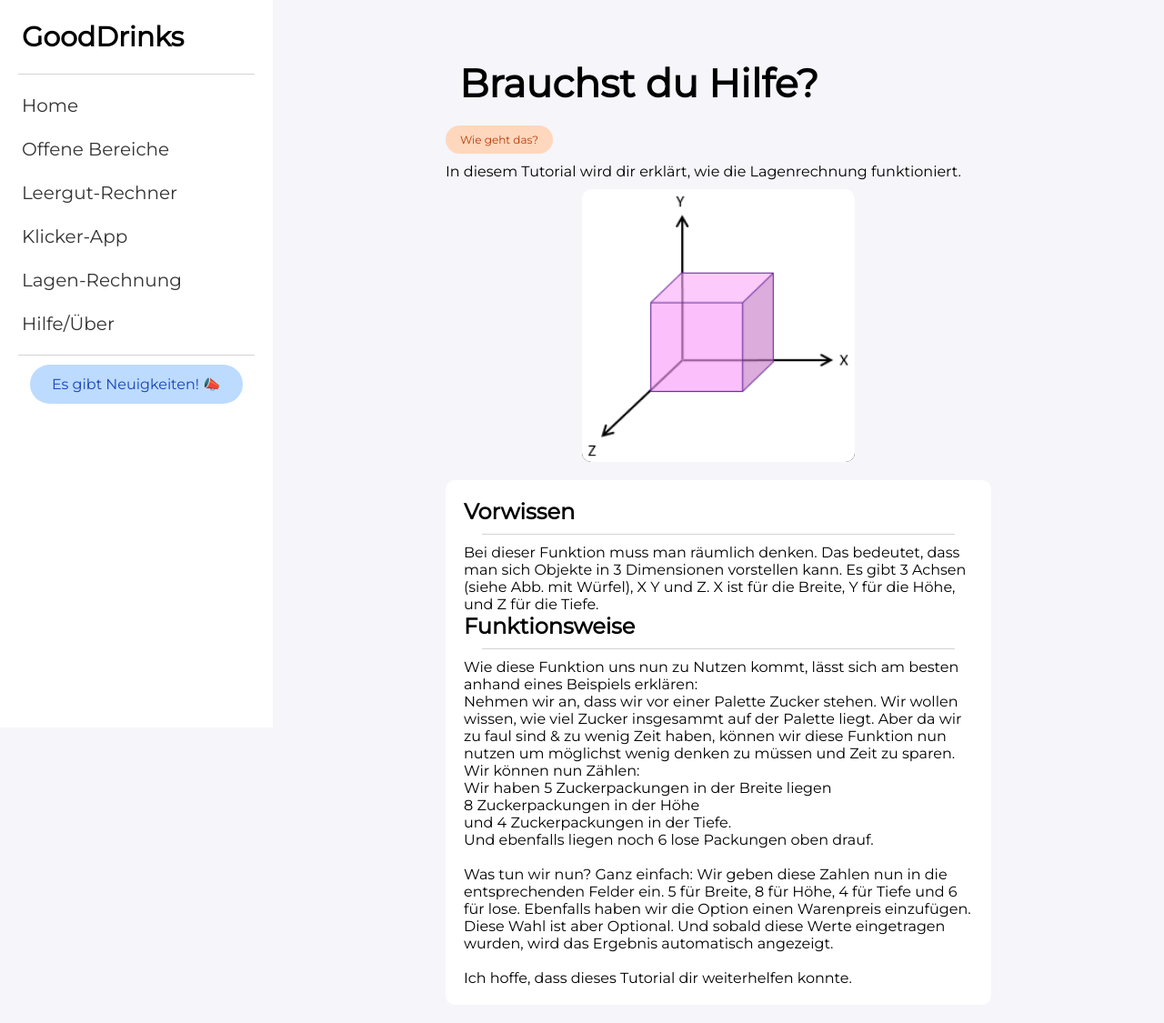
After one commit to sarguhl/GoodDrinks, a Flask app: page /funktion-drei/help in a window 1280 px wide. The commit adds this page. Shown: the whole page at 91% size. Run offline with Flask 2, Linux system fonts and the light colour scheme; some libraries are stand-ins or nearby versions.

Commit message:
Change UI/Funktions/Add Help

```diff
--- a/website/static/index.css
+++ b/website/static/index.css
@@ -28,6 +28,15 @@ main {
     margin-top: 10px;
     margin-bottom: 20px;
 }
+
+
+
+
+
+
+
+
+
 
 
 
@@ -70,7 +79,6 @@ nav {
     width:30px;
     cursor:pointer;
 }
-
 .menu__btn span{
 
     background: rgb(0, 0, 0);
@@ -96,22 +104,9 @@ nav {
     width:75%;
 
 }
-
-.menu__btn input[type="checkbox"]{
-    display:none;
-}
-
 .ext_nav {
     height: 40px;
 }
-
-#menu__toggle {
-    opacity: 0;
-  }
-
-  #menu__toggle:checked ~ .menu__box {
-    left: 0 !important;
-  }
 .menu__btn {
     position: absolute;
     top: 20px;
@@ -123,11 +118,12 @@ nav {
     z-index: 31;
 }
 
+
 .menu__box {
     z-index: 30;
     display: block;
     position: fixed;
-    top: 0;
+    top: 0 !important;
     left: -100%;
     width: 300px;
     height: 100%;
@@ -144,7 +140,7 @@ nav {
     padding: 12px 24px;
     color: #333;
     font-size: 20px;
-    font-weight: 600;
+    font-weight: 400;
     text-decoration: none;
     transition-duration: .25s;
 }
@@ -152,42 +148,95 @@ nav {
     background-color: #CFD8DC;
 }
 
-.menu__item_ann {
+.menu__item_ann, .menu__item_ann1, .menu__item_ann2 {
     display: inline-block;
     padding: 12px 24px;
     margin: 10px;
-    font-size: 15px;
+    font-weight: 400;
     text-decoration: none;
     transition-duration: .25s;
-    color: #1744b8;
-    background-color: #bcdbff;
     border-radius: 50px;
     width: fit-content;
 }
+
+.menu__item_ann {
+    color: #1744b8;
+    background-color: #bcdbff;
+}
+
 .menu__item_ann1 {
-    display: inline-block;
-    padding: 12px 24px;
-    margin: 10px;
-    font-size: 15px;
-    text-decoration: none;
-    transition-duration: .25s;
     color: #1bad40;
     background-color: #c4ffce;
-    border-radius: 50px;
-    width: fit-content;
 }
 .menu__item_ann2 {
-    display: inline-block;
-    padding: 12px 24px;
-    margin: 10px;
-    font-size: 15px;
-    text-decoration: none;
-    transition-duration: .25s;
     color: #b83c0c;
     background-color: #ffd7bc;
-    border-radius: 50px;
-    width: fit-content;
 }
+
+@media only screen and (max-width: 960px) {
+    .menu__btn input[type="checkbox"]{
+        display:none;
+    }
+    #menu__toggle {
+        opacity: 0;
+    }
+    #menu__toggle:checked ~ .menu__box {
+        left: 0 !important;
+    }
+    #menu__toggle:checked ~ .menu__btn {
+        position: fixed;
+    }
+    .navtext {
+        display: none;
+    }
+    nav .divline {
+        display: none;
+    }
+}
+
+
+@media screen and (min-width: 960px) {
+    #menu__toggle {
+        display:none;
+    }
+    .menu__box {
+        left: 0 !important;
+        display: block;
+        position: fixed;
+        padding: 10px 0;
+    }
+
+    body {
+        margin-left: 300px;
+    }
+
+    .nav_burger label {
+        display: none;
+    }
+
+
+    .logo {
+        display: none;
+    }
+}
+
+.navtext {
+    padding: 12px 24px;
+    font-weight: 900;
+    font-size: 30px;
+}
+
+.navtext a {
+    text-decoration: none;
+    color: black;
+}
+
+.help_link {
+    margin: 20px;
+}
+
+
+
 
 .qa {
 display: inline-block;
@@ -195,7 +244,23 @@ display: inline-block;
 }
 
 
+.menu img {
+    width: 300px;
+    height: 300px;
+    margin: 0 auto;
+    margin-top: 10px;
+    border-radius: 10px;
 
+    background: linear-gradient(to bottom, rgba(0, 0, 0, 0) 0%, rgba(0, 0, 0, 1) 100%);
+}
+
+.emb_text {
+    background-color: #ffffff;
+    border-radius: 10px;
+    padding: 20px;
+    margin-top: 20px;
+    margin-bottom: 20px;
+}
 
 
 
@@ -496,7 +561,9 @@ i {
 
 .divline {
     height: 1px;
-    width: 80%;
+
+    margin-left: 20px;
+    margin-right: 20px;
     border: none;
     background-color: lightgrey;
     margin-top: 10px;
--- a/website/templates/base.html
+++ b/website/templates/base.html
@@ -10,7 +10,6 @@
 
         <title>{% block title %}Home{% endblock %} | GoodDrinks</title>
     </head>
-    <body>
     <nav>
         <div class="nav_elements">
 
@@ -25,13 +24,16 @@
 
 
                     <ul class="menu__box">
+                      <h1 class="navtext"><a href="/">GoodDrinks</a></h1>
+                      <div class="divline"></div>
                       <li><a class="menu__item" href="/">Home</a></li>
                       <li><a class="menu__item" href="/offene-bereiche">Offene Bereiche</a></li>
                       <li><a class="menu__item" href="/funktion-eins">Leergut-Rechner</a></li>
                       <li><a class="menu__item" href="/funktion-zwei">Klicker-App</a></li>
                       <li><a class="menu__item" href="/funktion-drei">Lagen-Rechnung</a></li>
                       <li><a class="menu__item" href="/hilfe">Hilfe/Über</a></li>
-                          <li><a class="menu__item_ann" href="/blog">Es gibt Neuigkeiten!</a></li>
+                      <div class="divline"></div>
+                      <li><a class="menu__item_ann" style="display:block; margin: 0 auto; margin-top: 10px;" href="/blog">Es gibt Neuigkeiten! 📣</a></li>
                     </ul>
                   </div>
 
@@ -41,6 +43,7 @@
             </div>
         </div>
     </nav>
+    <body>
 
         <div class="ext_nav">
 
--- a/website/templates/blog.html
+++ b/website/templates/blog.html
@@ -15,9 +15,10 @@
             Hallo. Es ist eine neue Version rausgekommen! Dieses Mal gibt es nicht all zu große Veränderungen.
             <li>UI-Veränderungen</li>
             <li>Implementierung von einer weiteren Datenbank</li>
-            <li>Sound-Effekte für besseres feedback</li>
             <li>Visuelle Tutorial-Hilfen</li>
             </p>
+            <br>
+            Die Webseite ist nun sowohl für mobile Geräte als auch Deskop/Laptop ausgelegt um die Nutzung möglichst einfach zu machen.
         </div>
         <div class="devlog">
             <p class="neues">Neues</p>
--- /dev/null
+++ b/website/templates/fk3help.html
@@ -0,0 +1,45 @@
+{% extends 'base.html' %}
+{% block title %}FK3/Help{% endblock %}
+{% block content %}
+<div class="home-wrapper">
+    <div class="menu">
+        <h1>Brauchst du Hilfe?</h1>
+        <p class="wgt">Wie geht das?</p>
+        <p>In diesem Tutorial wird dir erklärt, wie die Lagenrechnung funktioniert.</p>
+        <img src="../static/3D-coordinates-cube.png">
+        <div class="emb_text">
+            <h2>Vorwissen</h2>
+            <div class="divline"></div>
+            <p>
+                Bei dieser Funktion muss man räumlich denken. Das bedeutet, dass man sich Objekte in 3 Dimensionen vorstellen kann.
+                Es gibt 3 Achsen (siehe Abb. mit Würfel), X Y und Z. X ist für die Breite, Y für die Höhe, und Z für die Tiefe.
+            </p>
+            <h2>Funktionsweise</h2>
+            <div class="divline"></div>
+            <p>
+                Wie diese Funktion uns nun zu Nutzen kommt, lässt sich am besten anhand eines Beispiels erklären:
+                <br>
+                Nehmen wir an, dass wir vor einer Palette Zucker stehen. Wir wollen wissen, wie viel Zucker insgesammt auf der Palette liegt.
+                Aber da wir zu faul sind & zu wenig Zeit haben, können wir diese Funktion nun nutzen um möglichst wenig denken zu müssen und Zeit zu sparen.
+                Wir können nun Zählen:
+                <br>
+                Wir haben 5 Zuckerpackungen in der Breite liegen
+                <br>
+                8 Zuckerpackungen in der Höhe
+                <br>
+                und 4 Zuckerpackungen in der Tiefe.
+                <br>
+                Und ebenfalls liegen noch 6 lose Packungen oben drauf.
+                <br>
+                <br>
+                Was tun wir nun? Ganz einfach: Wir geben diese Zahlen nun in die entsprechenden Felder ein. 5 für Breite, 8 für Höhe, 4 für Tiefe und 6 für lose.
+                Ebenfalls haben wir die Option einen Warenpreis einzufügen. Diese Wahl ist aber Optional.
+                Und sobald diese Werte eingetragen wurden, wird das Ergebnis automatisch angezeigt.
+                <br>
+                <br>
+                Ich hoffe, dass dieses Tutorial dir weiterhelfen konnte.
+            </p>
+        </div>
+    </div>
+</div>
+{% endblock %}
--- a/website/templates/funktion_three.html
+++ b/website/templates/funktion_three.html
@@ -36,6 +36,9 @@
     <p class="neues">Ergebnis</p>
     <p id="output">0</p>
     <p id="ware_output">0€</p>
+    <div class="help_link">
+        <a class="allgemein" href="/funktion-drei/help">Brauchst du Hilfe?</a>
+    </div>
 </div>
 
 <script>
--- a/website/views.py
+++ b/website/views.py
@@ -36,6 +36,10 @@ def impressum():
 @views.route("/blog")
 def blog():
     return render_template("blog.html")
+
+@views.route("/funktion-drei/help")
+def fk3_help():
+    return render_template("fk3help.html")
 
 @views.route("/offene-bereiche", methods=["GET", "POST"])
 def offene_bereiche():
```
Also changed, not shown: website/templates/help.html (+4 -4 lines), website/static/3D-coordinates-cube.png (added). Lines whose indentation alone changed are shown as unchanged.
